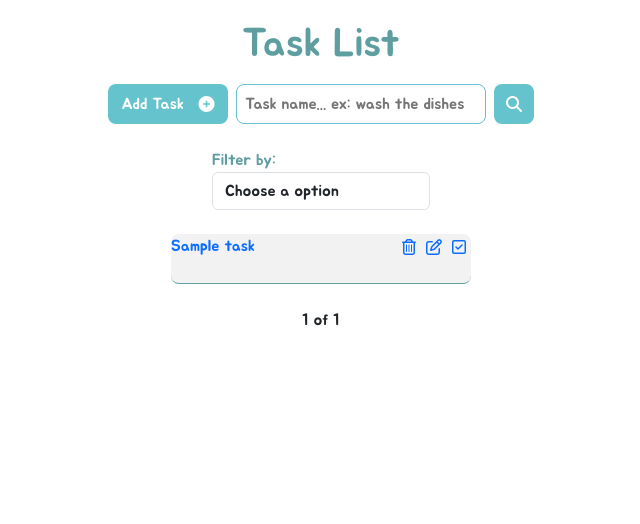
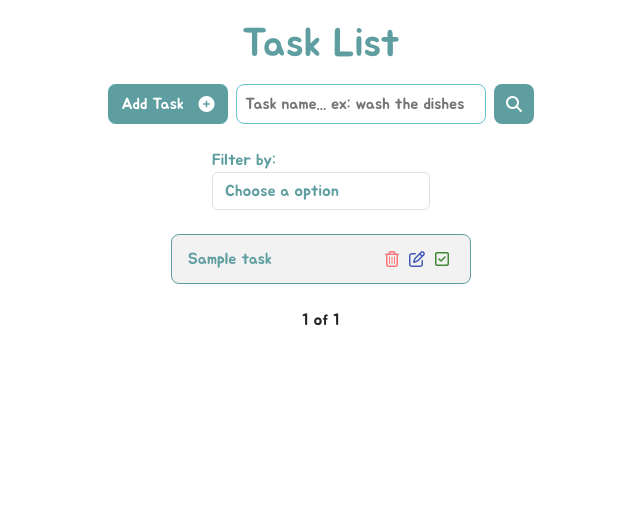
Before and after one commit to montenegroleticia/To-do, a Django app: page / in a window 1280 px wide. Shown: the part 57-581 px from the top of the page, without its empty margins (319-959 px from the left). Run offline with Django 4.2, Linux system fonts and the light colour scheme; a user stored in the database is signed in; tables that the repository leaves empty hold one stand-in row (values such as "Sample post"); some libraries are stand-ins or nearby versions.

Commit message:
Task list layout

```diff
--- a/tasks/static/styles/style.css
+++ b/tasks/static/styles/style.css
@@ -23,6 +23,19 @@
 
 a {
   text-decoration: none;
+  color: cadetblue;
+}
+
+a .fa-trash-can {
+  color: rgb(250, 118, 118);
+}
+
+a .fa-edit {
+  color: rgb(67, 89, 187);
+}
+
+.done a .fa-square-check {
+  color: rgb(61, 138, 51);
 }
 
 h1 {
@@ -44,14 +57,14 @@ button {
 
   border-radius: 8px;
   border: transparent;
-  background-color: #64c3cc;
+  background-color: cadetblue;
 
   color: #fff;
   font-size: 16px;
 }
 
 button:hover {
-  background-color: #63ced8;
+  background-color: #64c3cc;
 }
 
 form {
@@ -80,10 +93,19 @@ input {
   height: auto;
 }
 
+select {
+  color: cadetblue;
+}
+
+select option {
+  color: cadetblue;
+}
+
 .task-list {
   display: flex;
   flex-direction: column;
   padding-left: 0;
+  gap: 8px;
 }
 
 .task {
@@ -91,8 +113,12 @@ input {
   font-size: 16px;
   width: 300px;
   height: 50px;
-  border-bottom: 1px solid cadetblue;
+  padding: 16px;
+  border: 1px solid cadetblue;
   border-radius: 8px;
+  display: flex;
+  justify-content: space-between;
+  align-items: center;
 }
 
 .task.done {
--- a/tasks/templates/tasks/list.html
+++ b/tasks/templates/tasks/list.html
@@ -21,10 +21,10 @@
     </div>
     <div class="col-12 filter-div">
       <span>Filter by:</span>
-      <select name="filter" id="filter" class="form-control">
+      <select name="filter" id="filter" class="form-control" style="color: cadetblue;">
         <option value="">Choose a option</option>
-        <option value=True>Done</option>
-        <option value=False>Doing</option>
+        <option value="True">Done</option>
+        <option value="False">Doing</option>
       </select>
     </div>
     {% if messages %}
@@ -42,9 +42,11 @@
         <li class="task done">
           {% endif %}
           <span><a href="/task/{{ task.id }}">{{ task.title }}</a></span>
-          <a href="status/{{ task.id }}"><span><i class="fa-regular fa-square-check"></i></span></a>
-          <a href="edit/{{ task.id }}"><span><i class="fa-regular fa-edit"></i></span></a>
-          <a href="delete/{{ task.id }}" class="delete-btn" ><span><i class="fa-regular fa-trash-can"></i></span></a>
+          <div>
+            <a href="status/{{ task.id }}"><span><i class="fa-regular fa-square-check"></i></span></a>
+            <a href="edit/{{ task.id }}"><span><i class="fa-regular fa-edit"></i></span></a>
+            <a href="delete/{{ task.id }}" class="delete-btn" ><span><i class="fa-regular fa-trash-can"></i></span></a>
+          </div>
         </li>
       {% endfor %}
     </ul>
```
